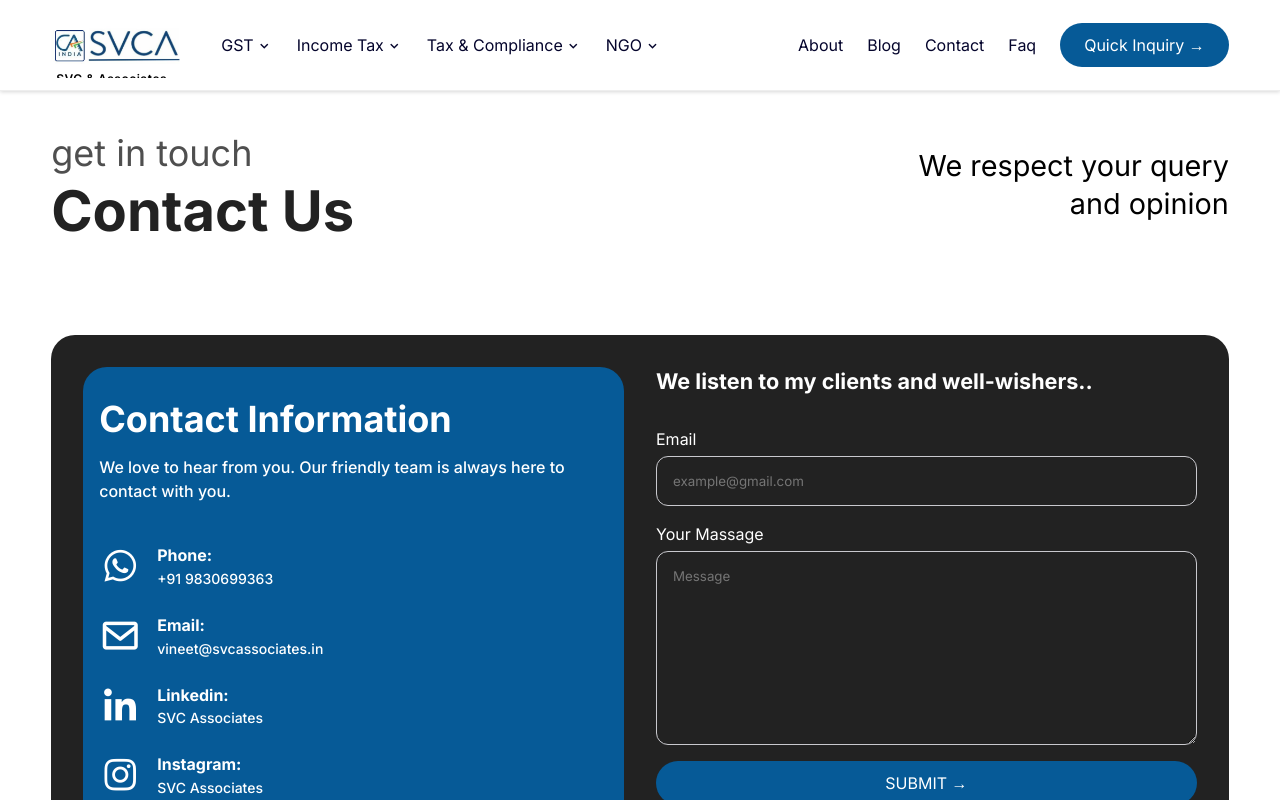
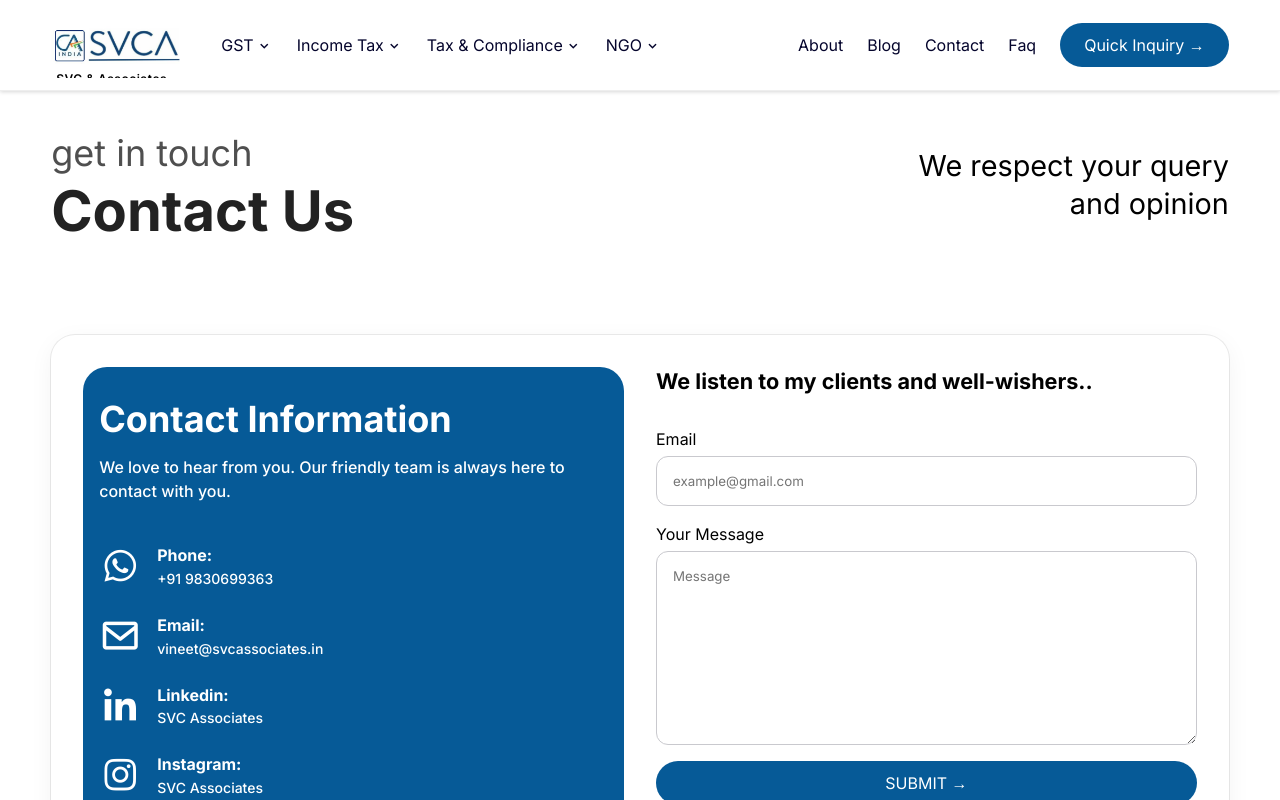
Before and after one commit to wass-technologies/CAvineetji, a React (Vite) app: page /contact in a window 1280 px wide. Shown: the top 800 px of the page. Built offline with nearby package versions, Linux system fonts and the light colour scheme.

Commit message:
Update Content

```diff
--- a/src/pages/Contact/Contact.jsx
+++ b/src/pages/Contact/Contact.jsx
@@ -73,7 +73,7 @@ const Contact = () => {
           </div>
 
           <div className="__input">
-            <span>Your Massage</span>
+            <span>Your Message</span>
             <textarea
               placeholder="Message"
               name=""
--- a/src/pages/Contact/Contact.scss
+++ b/src/pages/Contact/Contact.scss
@@ -49,8 +49,10 @@
 
 #contact .__form {
   margin-top: 6rem;
-  background-color: rgb(34 34 34);
-  color: #fff;
+  // background-color: rgb(34 34 34);
+  // color: #fff;
+  background-color: #fff;
+  box-shadow: rgba(0, 0, 0, 0.05) 0px 6px 24px 0px, rgba(0, 0, 0, 0.08) 0px 0px 0px 1px;
   padding: 2rem;
   border-radius: 1.5rem;
   display: grid;
--- a/src/pages/Home/Home.jsx
+++ b/src/pages/Home/Home.jsx
@@ -89,7 +89,7 @@ const Home = () => {
     <div id="__home_page">
       <div className="__banner">
         <div className="__left">
-          <h1>Simple and Fast Business Incorporation Services in India.</h1>
+          <h1>Simple and Fast <span>Business Incorporation Services</span> in India.</h1>
           <p>
             Start your entrepreneurial journey with us! From crafting a solid
             business plan to registering your company, we offer the guidance and
--- a/src/pages/Home/Home.scss
+++ b/src/pages/Home/Home.scss
@@ -24,6 +24,10 @@
         line-height: 60px;
         font-size: 50px;
         margin-bottom: 1.8rem;
+
+        span {
+          color: #065a97;
+        }
       }
 
       p {
```
